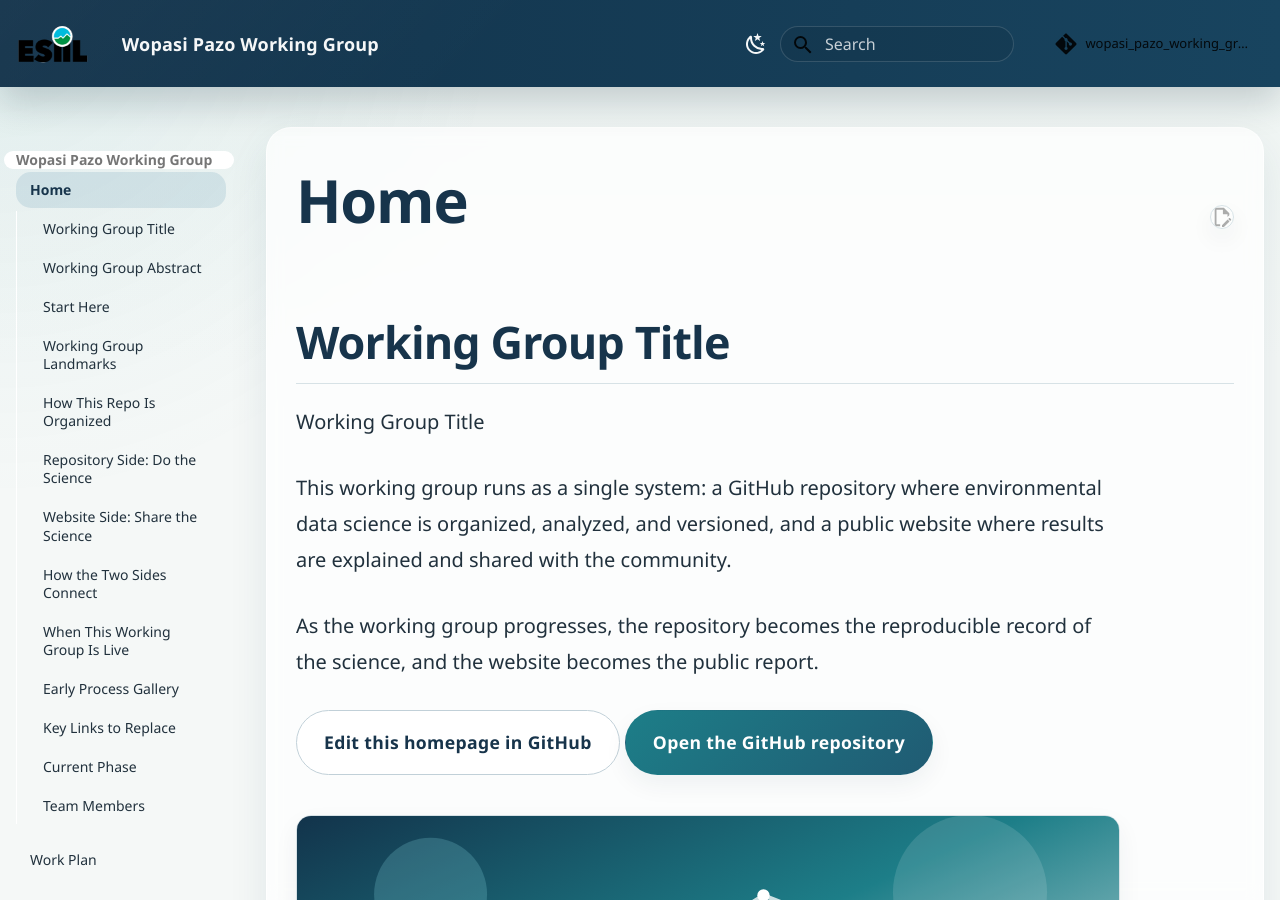
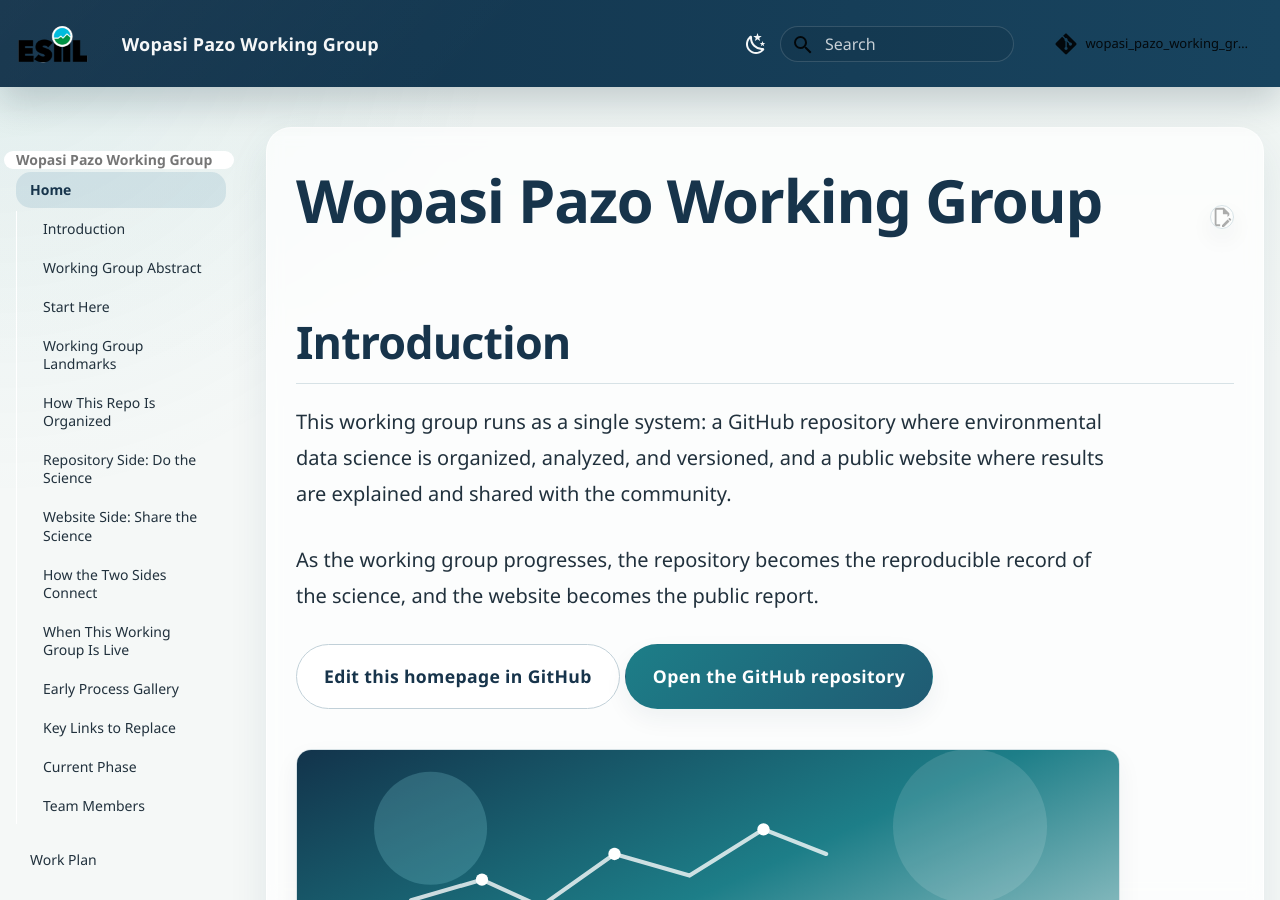
Before and after one commit to CU-ESIIL/wopasi_pazo, an MkDocs documentation site: the page built from docs/index.md, in a window 1280 px wide and 900 px high. Built offline with MkDocs 1.6.1 and Material for MkDocs 9.7.7, drawn with Linux system fonts in a browser that asks for light colours; comment, search, counter and statistics services are not loaded.

Commit message:
Revise title and introduction in index.md
Updated the title and introduction of the documentation.

```diff
--- a/docs/index.md
+++ b/docs/index.md
@@ -1,8 +1,6 @@
-# Home
+# Wopasi Pazo Working Group
 
-## Working Group Title
-
-Working Group Title
+## Introduction
 
 This working group runs as a single system: a GitHub repository where environmental data science is organized, analyzed, and versioned, and a public website where results are explained and shared with the community.
 
```
